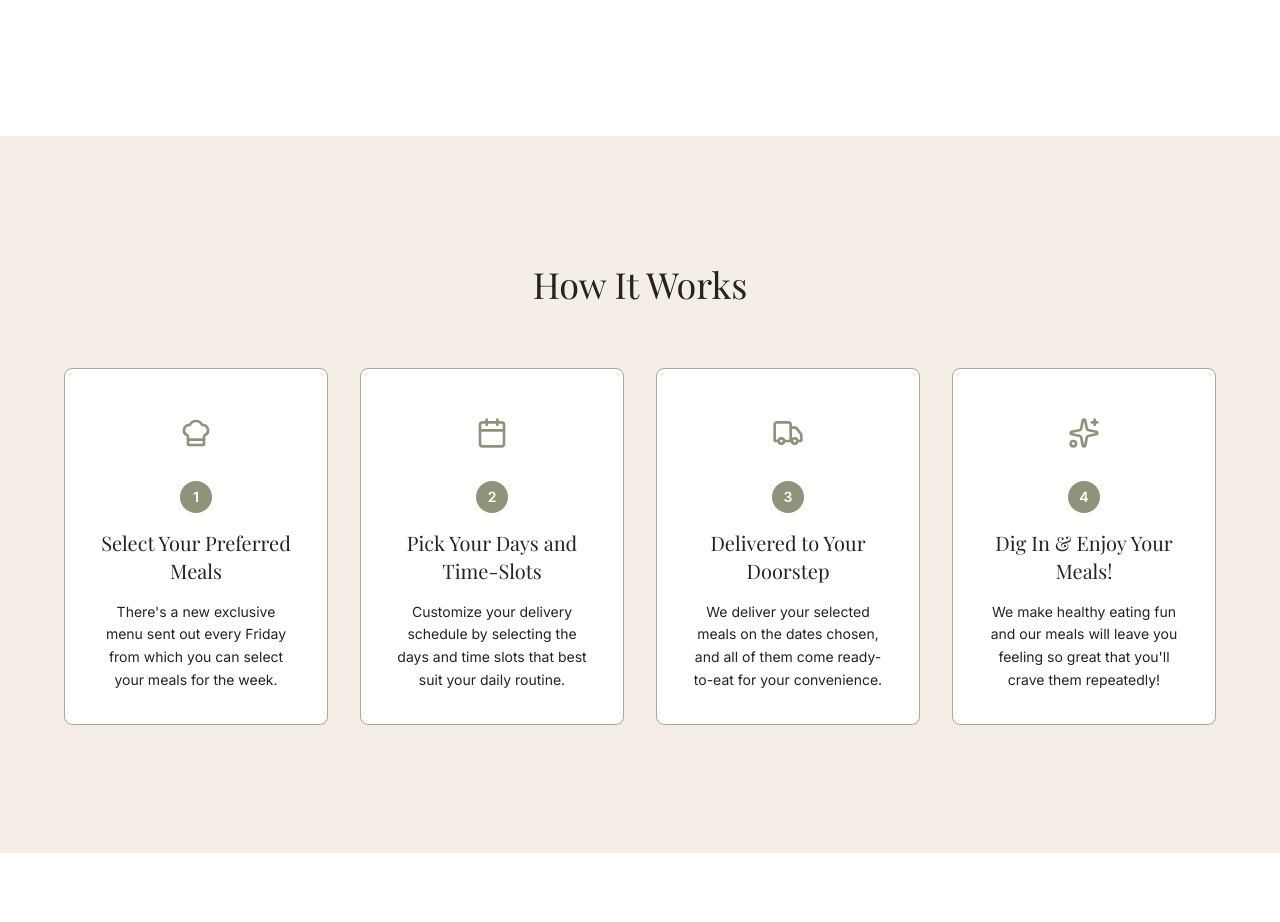
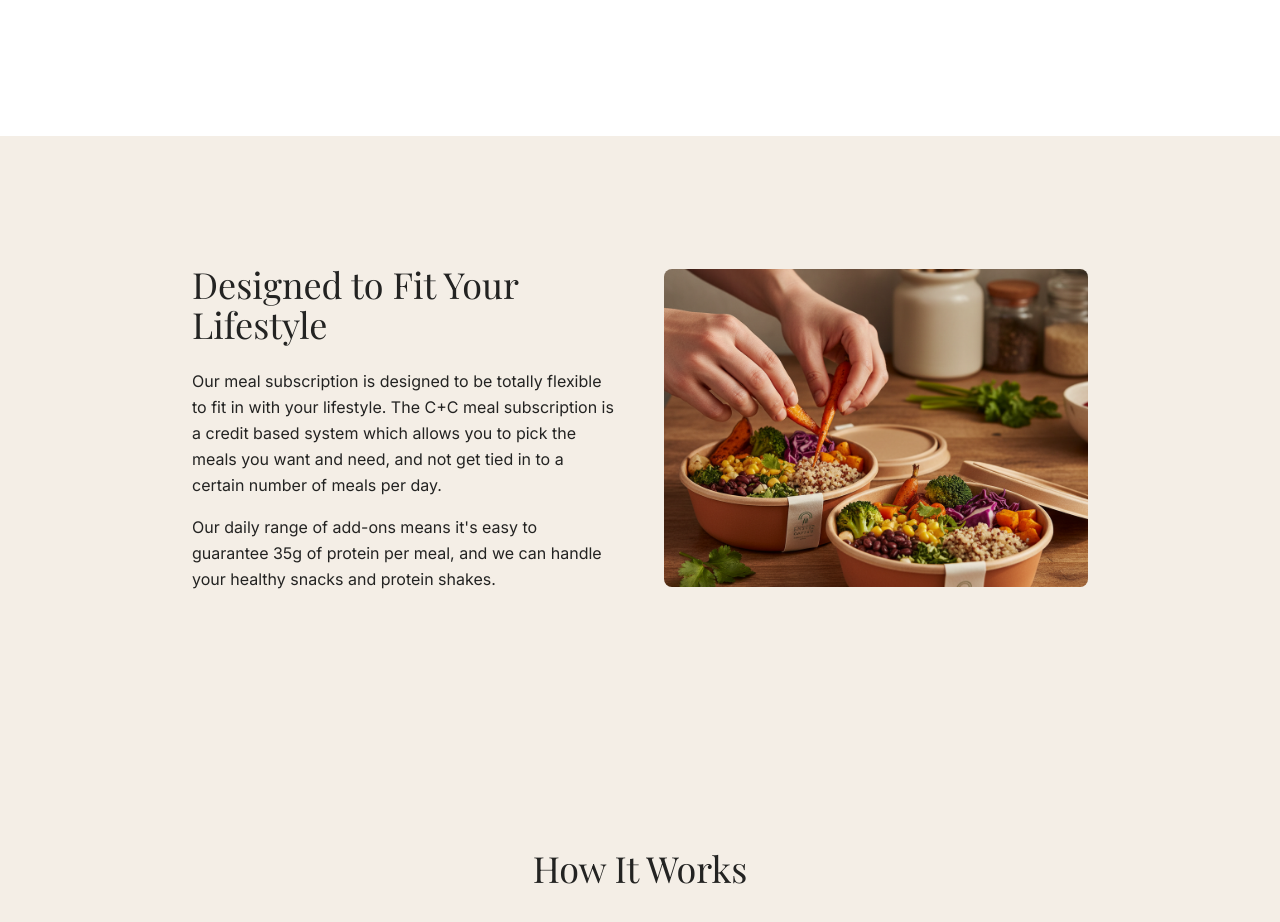
Before and after one commit to sarahVibeCoderAI/sg-ecf5e123-07c8-46f2-898f-2a564bd0e84d-1785751779, a Next.js app: page /subscription in a window 1280 px wide. Shown: the part 960-1882 px from the top of the page. Built offline with nearby package versions, Linux system fonts and the light colour scheme; a web font is replaced by a local one.

Commit message:
feat(ui): add credit-based system to subscription page

```diff
--- a/src/pages/subscription.tsx
+++ b/src/pages/subscription.tsx
@@ -37,6 +37,37 @@ export default function Subscription() {
           </div>
         </section>
 
+        {/* Flexible System Section */}
+        <section className="section-padding bg-oat">
+          <div className="container">
+            <div className="max-w-4xl mx-auto">
+              <div className="grid md:grid-cols-2 gap-12 items-center">
+                <div className="space-y-6">
+                  <h2 className="font-display text-3xl lg:text-4xl font-light">
+                    Designed to Fit Your Lifestyle
+                  </h2>
+                  <div className="space-y-4 text-foreground/80 leading-relaxed">
+                    <p>
+                      Our meal subscription is designed to be totally flexible to fit in with your lifestyle. The C+C meal subscription is a credit based system which allows you to pick the meals you want and need, and not get tied in to a certain number of meals per day.
+                    </p>
+                    <p>
+                      Our daily range of add-ons means it's easy to guarantee 35g of protein per meal, and we can handle your healthy snacks and protein shakes.
+                    </p>
+                  </div>
+                </div>
+                <div className="aspect-[4/3] rounded-lg overflow-hidden">
+                  <img
+                    src="/generated/meal-prep-bowls.png"
+                    alt="Flexible meal subscription bowls"
+                    className="object-cover w-full h-full"
+                  />
+                </div>
+              </div>
+            </div>
+          </div>
+        </section>
+
+        {/* How It Works Section */}
         <section className="section-padding">
           <div className="container">
             <h2 className="font-display text-3xl sm:text-4xl font-light text-center mb-16">
```
